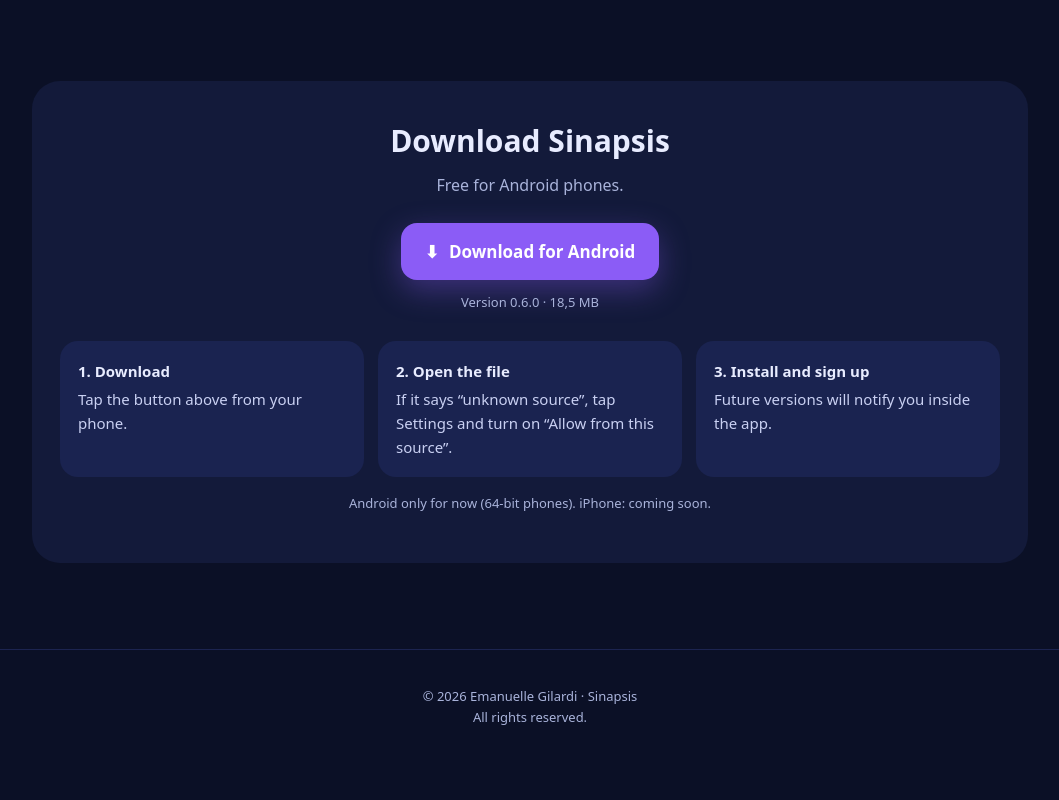
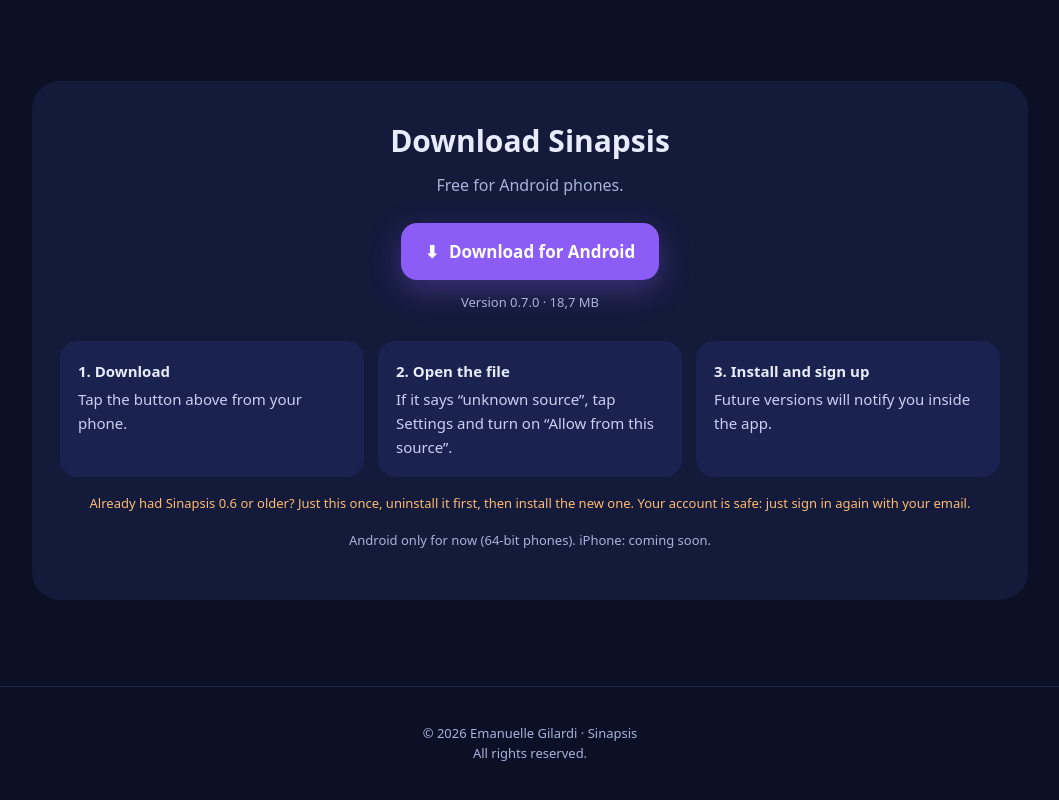
Before and after one commit to rax69-gg/sinapsis-web, a plain HTML site: page index.html in a window 1280 px wide. Shown: the part 1540-2340 px from the top of the page, without its empty margins (110-1169 px from the left). Before the commit the page ends 2317 px from the top, so only its background shows below. Drawn offline with Linux system fonts and the light colour scheme.

Commit message:
Sinapsis website Thu 11/26/2026 16:43:02.52
Co-Authored-By: Claude Opus 5.5 <noreply@anthropic.com>

```diff
--- a/index.html
+++ b/index.html
@@ -133,13 +133,14 @@
     <div class="dl">
       <h2 data-es="Descargá Sinapsis" data-en="Download Sinapsis">Descargá Sinapsis</h2>
       <p class="sub" style="margin-bottom:24px" data-es="Gratis para celulares Android." data-en="Free for Android phones.">Gratis para celulares Android.</p>
-      <a class="btn" id="apk" href="Sinapsis-0.6.0.apk" download><span>⬇</span><span data-es="Descargar para Android" data-en="Download for Android">Descargar para Android</span></a>
-      <div class="meta"><span data-es="Versión" data-en="Version">Versión</span> <span id="ver">0.6.0</span> · 18,5 MB</div>
+      <a class="btn" id="apk" href="Sinapsis-0.7.0.apk" download><span>⬇</span><span data-es="Descargar para Android" data-en="Download for Android">Descargar para Android</span></a>
+      <div class="meta"><span data-es="Versión" data-en="Version">Versión</span> <span id="ver">0.7.0</span> · 18,7 MB</div>
       <div class="steps">
         <div class="step"><b data-es="1. Descargá" data-en="1. Download">1. Descargá</b><span data-es="Tocá el botón de arriba desde tu celular." data-en="Tap the button above from your phone.">Tocá el botón de arriba desde tu celular.</span></div>
         <div class="step"><b data-es="2. Abrí el archivo" data-en="2. Open the file">2. Abrí el archivo</b><span data-es="Si dice “origen desconocido”, tocá Configuración y activá “Permitir de esta fuente”." data-en="If it says “unknown source”, tap Settings and turn on “Allow from this source”.">Si dice “origen desconocido”, tocá Configuración y activá “Permitir de esta fuente”.</span></div>
         <div class="step"><b data-es="3. Instalá y creá tu cuenta" data-en="3. Install and sign up">3. Instalá y creá tu cuenta</b><span data-es="Las próximas versiones te avisan solas dentro de la app." data-en="Future versions will notify you inside the app.">Las próximas versiones te avisan solas dentro de la app.</span></div>
       </div>
+      <p class="note" style="color:#FDBA74" data-es="¿Ya tenías Sinapsis 0.6 o anterior? Solo esta vez, desinstalala primero y después instalá la nueva. Tu cuenta no se pierde: volvés a entrar con tu mail." data-en="Already had Sinapsis 0.6 or older? Just this once, uninstall it first, then install the new one. Your account is safe: just sign in again with your email.">¿Ya tenías Sinapsis 0.6 o anterior? Solo esta vez, desinstalala primero y después instalá la nueva. Tu cuenta no se pierde: volvés a entrar con tu mail.</p>
       <p class="note" data-es="Por ahora solo Android (celulares de 64 bits). iPhone: próximamente." data-en="Android only for now (64-bit phones). iPhone: coming soon.">Por ahora solo Android (celulares de 64 bits). iPhone: próximamente.</p>
     </div>
   </div>
```
Also changed, not shown: 1 other file.
